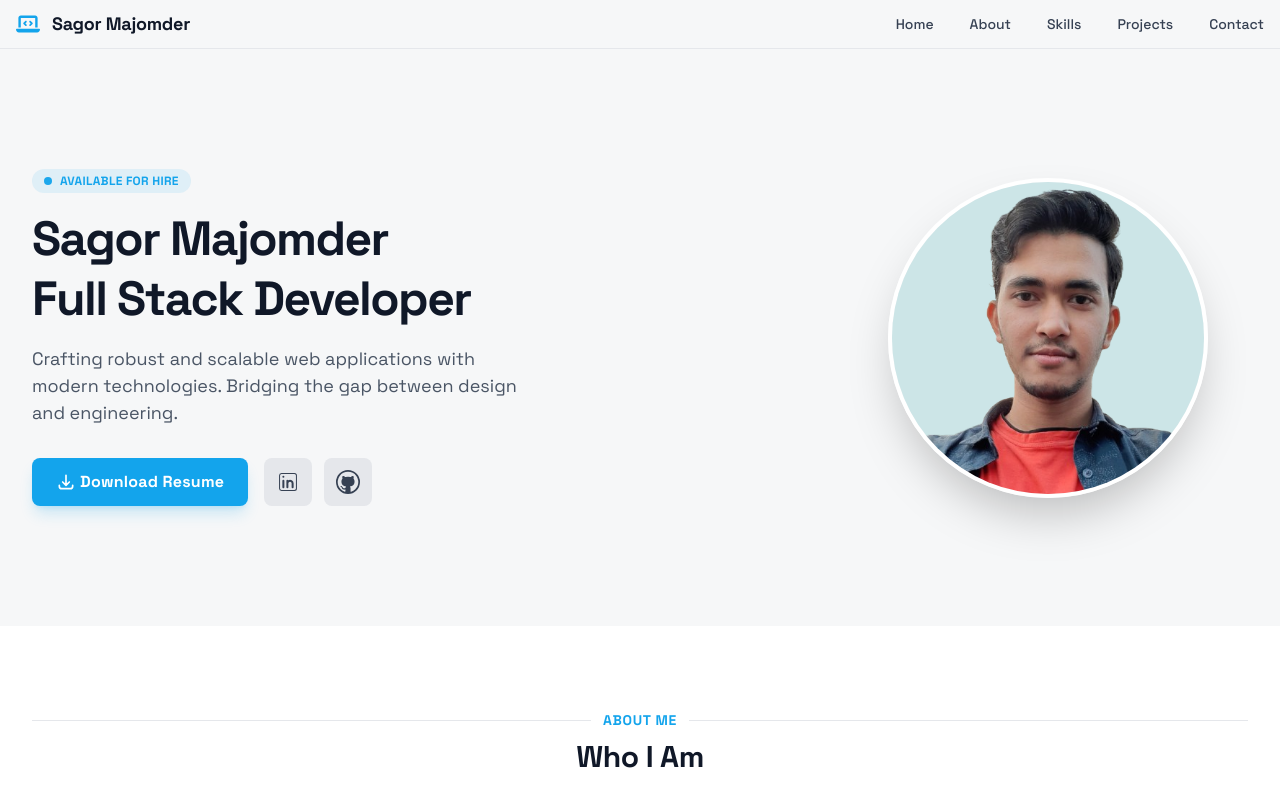
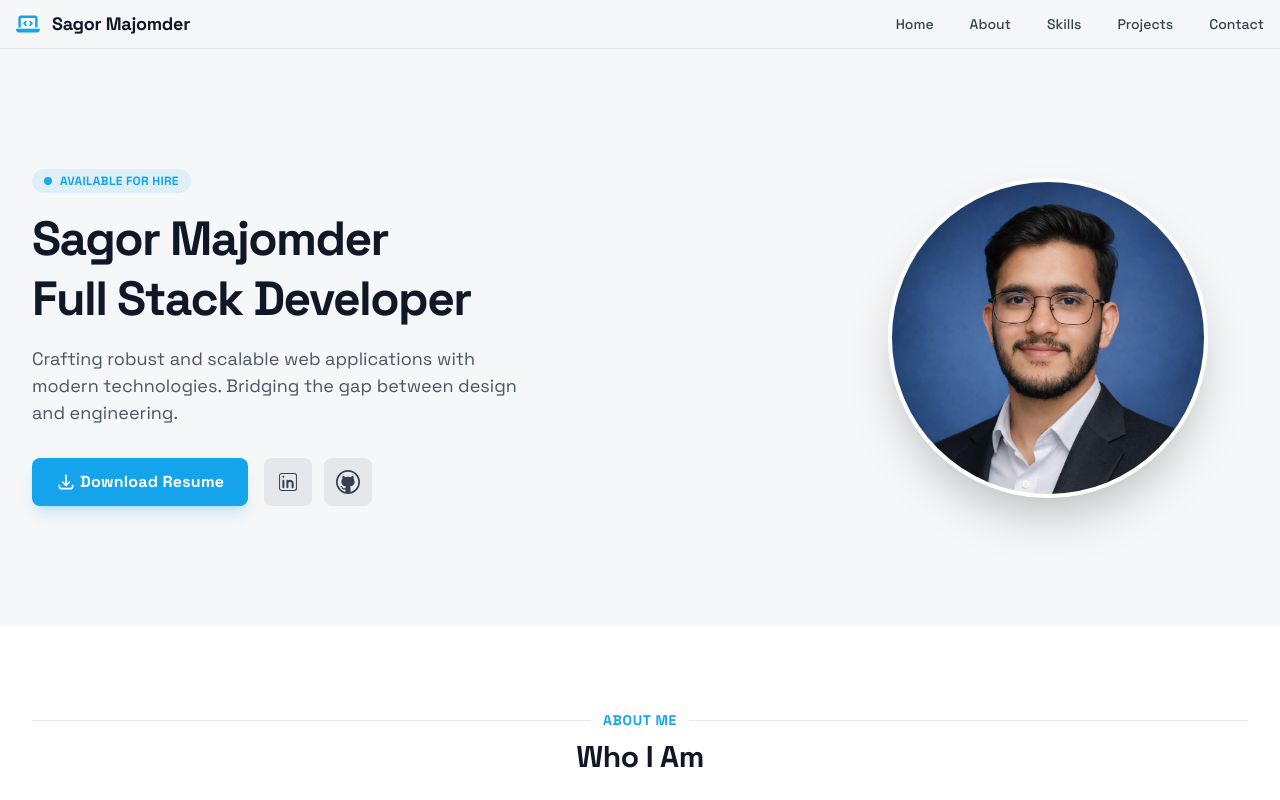
Before and after one commit to sagormajomder/portfolio, a Next.js app: page / in a window 1280 px wide. Shown: the top 800 px of the page. Built offline with nearby package versions, Linux system fonts and the light colour scheme.

Commit message:
add professional image to Hero component and update image handling

```diff
--- a/src/components/Hero.jsx
+++ b/src/components/Hero.jsx
@@ -1,6 +1,7 @@
 'use client';
 
 import { motion } from 'framer-motion';
+import Image from 'next/image';
 import { CiLinkedin } from 'react-icons/ci';
 import { HiOutlineDownload } from 'react-icons/hi';
 import { VscGithub } from 'react-icons/vsc';
@@ -79,12 +80,14 @@ const Hero = () => {
               transition={{ duration: 0.8 }}
               className='w-full max-w-[320px] md:max-w-[400px] flex justify-center @[864px]:w-1/2'>
               <div className='relative w-64 h-64 md:w-80 md:h-80 rounded-full overflow-hidden border-4 border-white dark:border-[#283339] shadow-2xl'>
-                <div
-                  className='w-full h-full bg-top bg-no-repeat bg-cover'
-                  data-alt='Portrait of Alex Morgan'
-                  style={{
-                    backgroundImage: 'url(/dev.png)',
-                  }}></div>
+                <Image
+                  className='w-full h-full object-top object-cover'
+                  alt='Portrait of Sagor Majomder'
+                  fill
+                  priority
+                  sizes='(max-width: 768px) 256px, 320px'
+                  src='/professional.png'
+                />
               </div>
             </motion.div>
           </div>
```
Also changed, not shown: public/professional.png (added), 1 other file (tests, documents, lock files or other folders).
